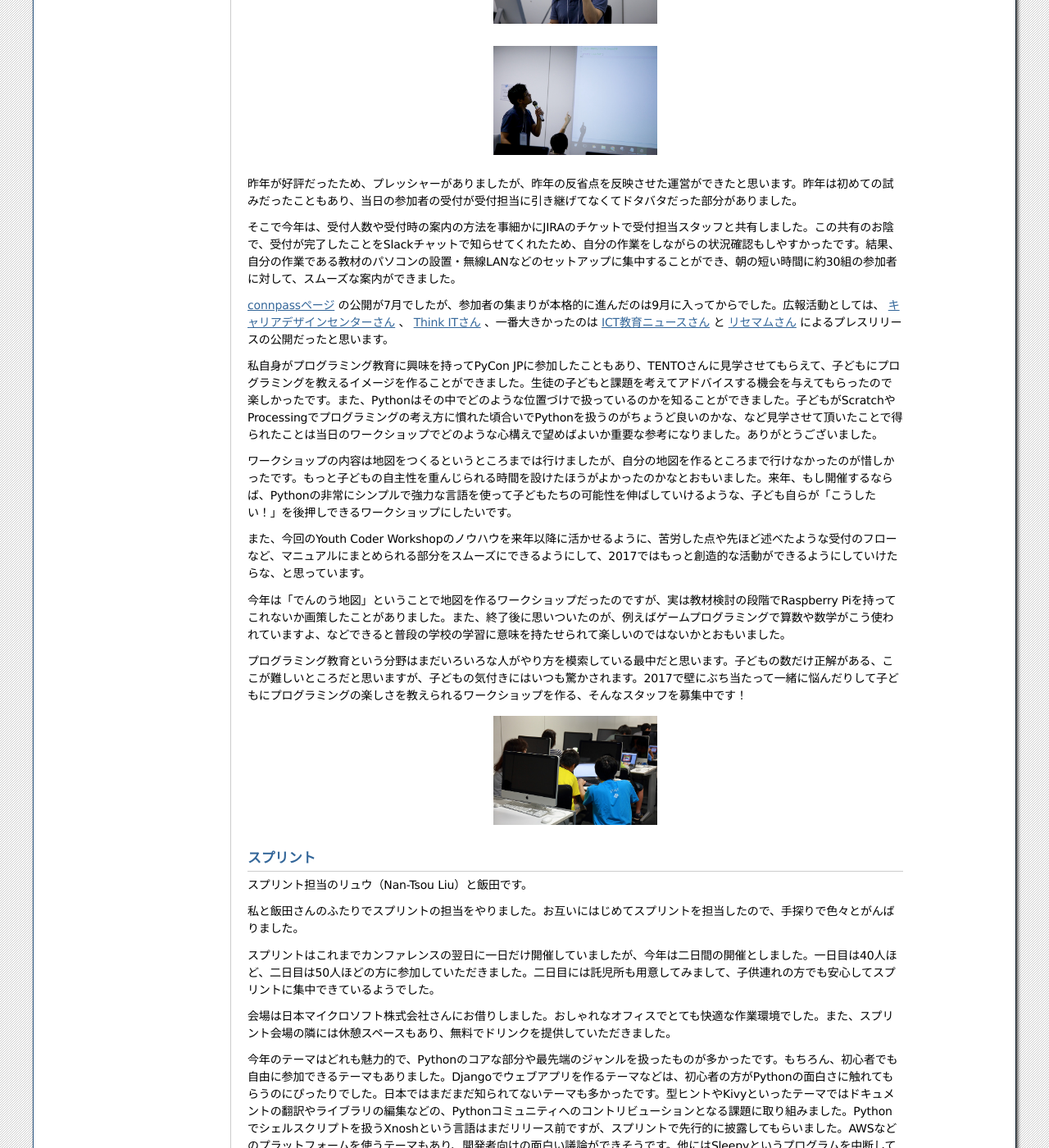
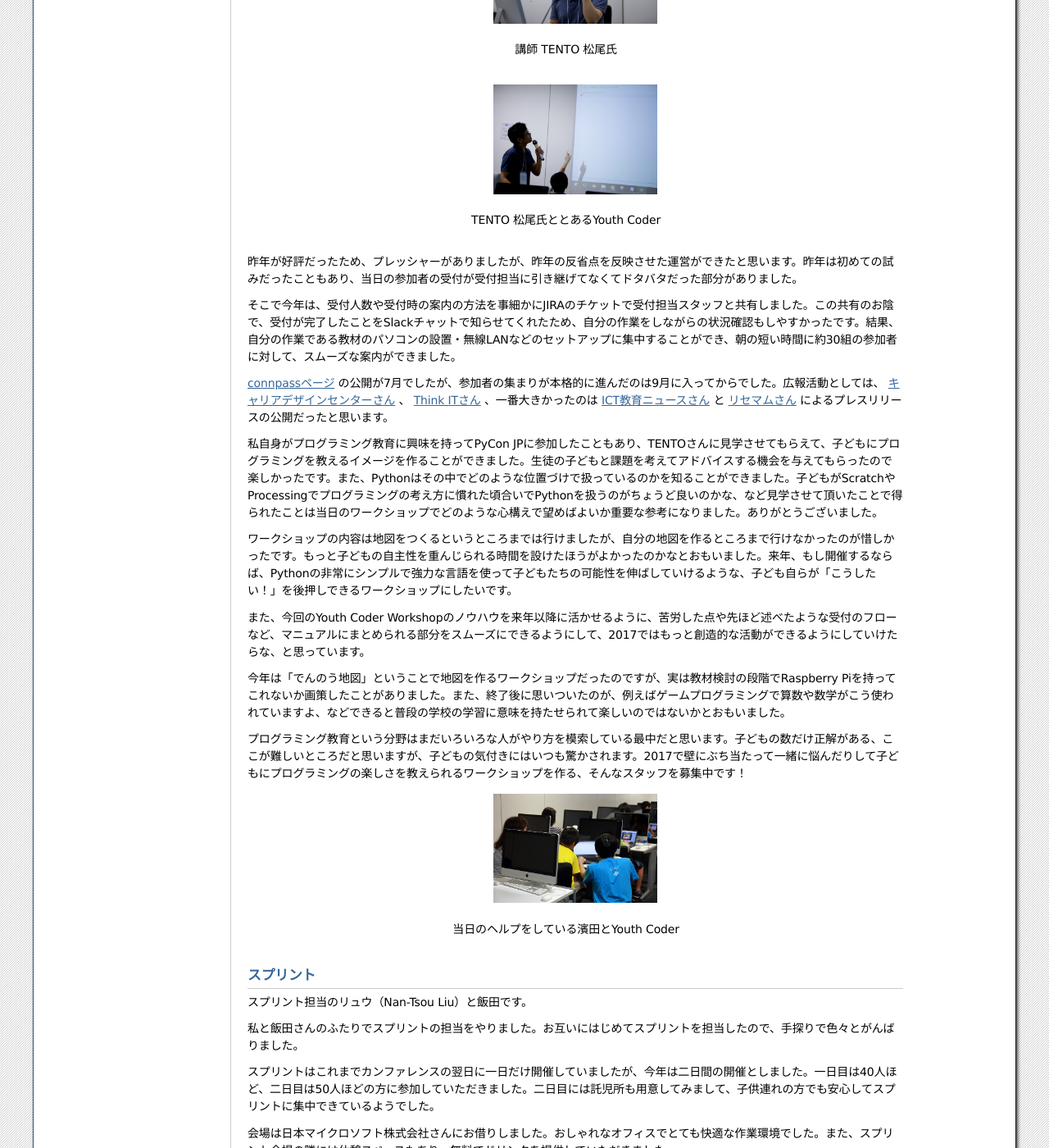
Before and after one commit to pyconjp/shoeisha2016, a Sphinx documentation site: the page built from source/afterreport_02_program.rst, in a window 1280 px wide and 1400 px high, scrolled down 3484 px. Shown: the whole window at 82% size. Built offline with Sphinx 7.4.7, drawn with Linux system fonts in a browser that asks for light colours; part of the change alters nothing that is shown.

Commit message:
画像のキャプションがaltだったのを修正
https://github.com/pyconjp/shoeisha2016/pull/21#pullrequestreview-7154555

```diff
--- a/source/afterreport_02_program.rst
+++ b/source/afterreport_02_program.rst
@@ -151,11 +151,13 @@ Youth Coder Workshop
 
 .. figure:: _static/afterreport_02_program/29890594085_776e6e5418_z.jpg
    :width: 200px
-   :alt: 講師 TENTO 松尾氏
+
+   講師 TENTO 松尾氏
 
 .. figure:: _static/afterreport_02_program/29596889060_a3055b17fb_z.jpg
    :width: 200px
-   :alt: TENTO 松尾氏ととあるYouth Coder
+
+   TENTO 松尾氏ととあるYouth Coder
 
 
 昨年が好評だったため、プレッシャーがありましたが、昨年の反省点を反映させた運営ができたと思います。昨年は初めての試みだったこともあり、当日の参加者の受付が受付担当に引き継げてなくてドタバタだった部分がありました。
@@ -176,7 +178,8 @@ Youth Coder Workshop
 
 .. figure:: _static/afterreport_02_program/29259366483_d34858471d_z.jpg
    :width: 200px
-   :alt: 当日のヘルプをしている濱田とYouth Coder
+
+   当日のヘルプをしている濱田とYouth Coder
 
 スプリント
 ----------------------
```
